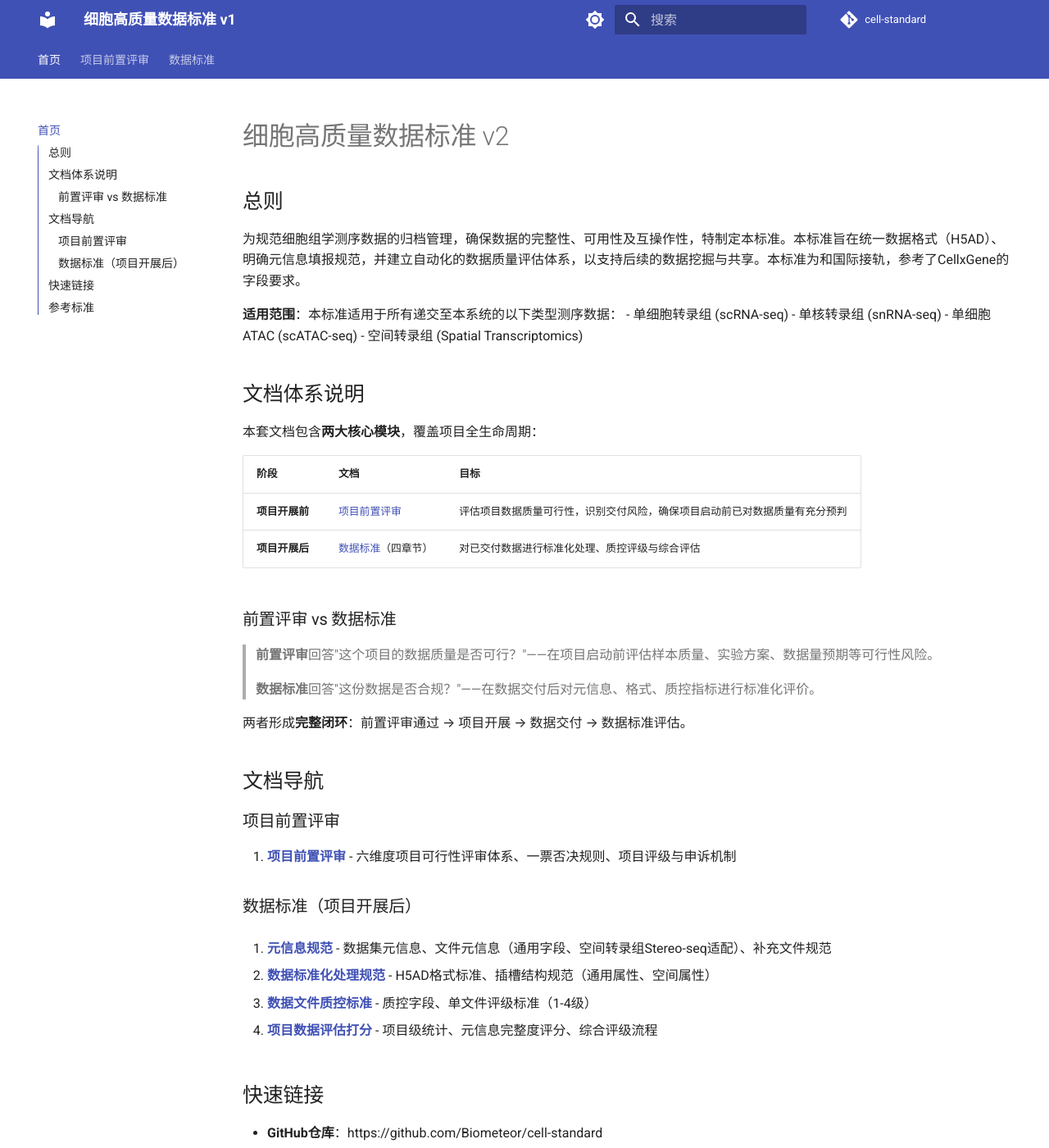
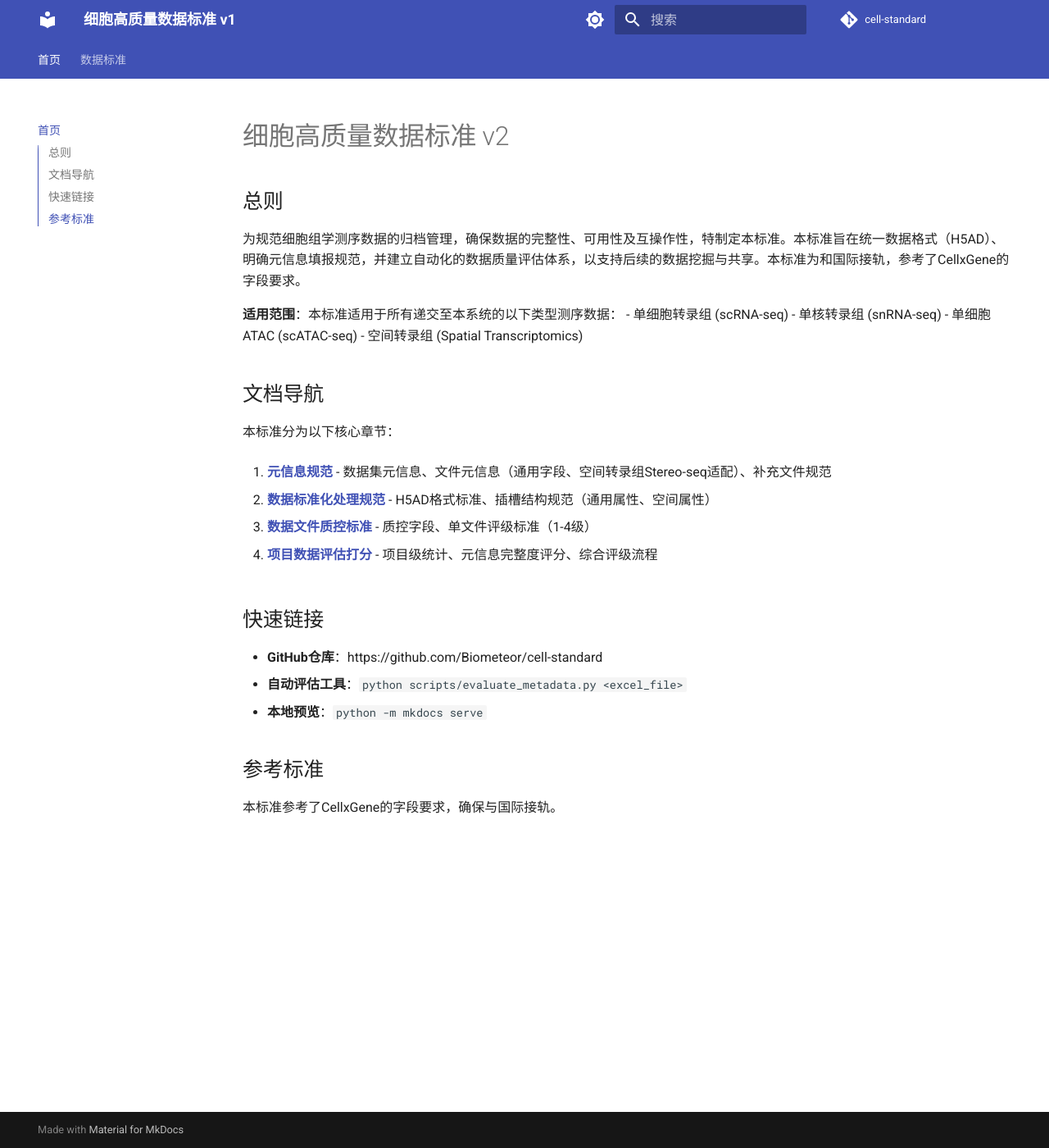
Before and after one commit to Biometeor/cell-standard, an MkDocs documentation site: the page built from docs/index.md, in a window 1280 px wide and 1400 px high. Shown: the whole window at 82% size. Built offline with MkDocs 1.6.1 and Material for MkDocs 9.7.7, drawn with Linux system fonts in a browser that asks for light colours; comment, search, counter and statistics services are not loaded; some of the changed lines change nothing that is shown.

Commit message:
Remove prereview - 删除项目前置评审文档

```diff
--- a/docs/index.md
+++ b/docs/index.md
@@ -10,30 +10,9 @@
 - 单细胞ATAC (scATAC-seq)
 - 空间转录组 (Spatial Transcriptomics)
 
-## 文档体系说明
-
-本套文档包含**两大核心模块**，覆盖项目全生命周期：
-
-| 阶段 | 文档 | 目标 |
-|------|------|------|
-| **项目开展前** | [项目前置评审](prereview.md) | 评估项目数据质量可行性，识别交付风险，确保项目启动前已对数据质量有充分预判 |
-| **项目开展后** | [数据标准](#文档导航)（四章节） | 对已交付数据进行标准化处理、质控评级与综合评估 |
-
-### 前置评审 vs 数据标准
-
-> **前置评审**回答"这个项目的数据质量是否可行？"——在项目启动前评估样本质量、实验方案、数据量预期等可行性风险。
->
-> **数据标准**回答"这份数据是否合规？"——在数据交付后对元信息、格式、质控指标进行标准化评价。
-
-两者形成**完整闭环**：前置评审通过 → 项目开展 → 数据交付 → 数据标准评估。
-
 ## 文档导航
 
-### 项目前置评审
-
-0. **[项目前置评审](prereview.md)** - 六维度项目可行性评审体系、一票否决规则、项目评级与申诉机制
-
-### 数据标准（项目开展后）
+本标准分为以下核心章节：
 
 1. **[元信息规范](metadata.md)** - 数据集元信息、文件元信息（通用字段、空间转录组Stereo-seq适配）、补充文件规范
 
--- a/docs/prereview.md
+++ /dev/null
@@ -1,380 +0,0 @@
-|  |
-| --- |
-| **PRE-PROJECT EVALUATION FRAMEWORK**  **细胞组学测序项目前置评审标准** |
-
-细胞高质量数据标准 · 补充篇
-
-—— 项目开展前的数据质量可行性评估 ——
-
-适用于 scRNA-seq / snRNA-seq / scATAC-seq / Spatial Transcriptomics
-
-包含 10x Visium / Visium HD / Stereo-seq 空间平台
-
-|  |
-| --- |
-| v1.1 | 2026-05-08 | 与《细胞高质量数据标准v2》配套使用 |
-
-# **一、总则**
-
-## **1.1 目的**
-
-本文档作为《细胞高质量数据标准v2》的补充篇，定义了项目开展前的数据质量可行性评估框架。现有标准侧重于数据入库后的质量检验，而本文档解决的是“实验还没做，如何提前判断这个项目的设计能不能产出达标数据”的问题。
-
-前置评审的核心目标：在投入实验资源之前，从实验设计、技术平台、样本质量、测序策略、数据管理、合规性六个维度进行系统性评估，最大限度降低“实验做完才发现数据不可用”的风险。
-
-## **1.2 适用范围**
-
-本评审标准适用于所有计划递交至本系统的细胞组学测序项目，包括但不限于：
-
-• 单细胞转录组（scRNA-seq）、单核转录组（snRNA-seq）
-
-• 单细胞 ATAC（scATAC-seq）
-
-• 空间转录组（10x Visium / Visium HD / Stereo-seq）
-
-评审时机为项目立项阶段或实验启动前，建议与项目申请/审批流程结合执行。
-
-## **1.3 评审原则**
-
-• 预防为主：前置评审的核心价值在于“提前发现问题”，而非“事后补救”。
-
-• 分级管理：按照风险等级差异化评审深度，高风险项目强制评审，常规项目快速通过。
-
-• 可操作性：评审标准必须基于实际可采集的信息，避免过度依赖主观判断。
-
-• 持续迭代：评审结果应反馈至实验设计环节，形成“设计→评审→优化→再评审”的闭环。
-
-• 探索性项目定义：首次对某组织类型或疾病模型进行单细胞/空间组学测序、无明确先验假设的发现类研究，可认定为探索性项目。探索性项目在样本量要求上可适当放宽（单细胞每组≥ 2 个生物学重复，空间组每组≥ 1 个重复切片），但应在评审材料中说明探索性依据，并在实验方案中标注相应的统计效力限制。
-
-# **二、评审维度与评分体系**
-
-## **2.1 评审维度总览**
-
-前置评审从六个维度对项目进行系统性评估，每个维度独立评分后汇总为综合评审结果。各维度权重及详细评分规则如下表所示：
-
-| **评审维度** | **权重** | **一级指标数** | **核心关注点** |
-| --- | --- | --- | --- |
-| **① 实验设计合理性** | 25% | 6 | 样本量、重复设计、对照组、统计效力、技术平台选型、多组学整合规划 |
-| **② 技术平台适配性** | 20% | 6 | 平台选型与研究目标匹配度、分辨率、捕获敏感度、平台成熟度、数据格式兼容性 |
-| **③ 样本质量预评估** | 20% | 5 | 组织来源、保存条件、细胞活力预期、样本复杂度、异质性风险 |
-| **④ 测序策略评估** | 15% | 4 | 测序深度、读长策略、测序模式、成本效益比 |
-| **⑤ 数据管理规划** | 10% | 4 | 元信息填报准备、文件命名规范、数据存储规划、共享计划 |
-| **⑥ 合规性评估** | 10% | 3 | 伦理审批、知情同意、数据安全、生物样本合规 |
-
-## **2.2 实验设计合理性（权重 25%）**
-
-实验设计是决定数据质量的根本因素。即使实验操作完美，设计缺陷也无法通过后期分析弥补。本维度评估项目的统计学严谨性和技术可行性。
-
-| **评分项** | **评分规则** | **分值** | **说明** |
-| --- | --- | --- | --- |
-| **样本量充足性** | 单细胞：每组≥ 3 个生物学重复；空间组：每组≥ 2 个重复切片；发现类项目可适当放宽 | 0-5 | 含重复数量和样本总量两个子项 |
-| **对照/实验组设计** | 是否设置合理的对照组（如正常 vs 疾病、处理 vs 未处理）；对照是否匹配研究目标 | 0-5 | 无对照组且研究目标需要时扣分 |
-| **统计效力评估** | 是否进行了样本量估算（power analysis）；预期检测的最小效应量是否合理 | 0-5 | 未做 power analysis 但样本量充足可得 3 分 |
-| **技术平台选型合理性** | 所选平台是否与研究目标匹配（如全转录组选择全长 vs 3′/5′端） | 0-5 | 重点评估平台能力与需求的匹配度 |
-| **多组学整合规划** | 是否规划了多组学数据整合（如 RNA+ATAC、RNA+蛋白质组）；整合方案是否可行 | 0-3 | 无多组学规划且不需要时得满分 |
-| **实验流程成熟度** | 实验方案是否有文献/预实验支撑；是否为新型组织/新平台组合 | 0-2 | 新型组织+新平台组合风险最高 |
-
-▶ *本维度满分 25 分，得分≥ 20 为优秀，15-19 为合格，10-14 为需改进，<10 为不合格。*
-
-## **2.3 技术平台适配性（权重 20%）**
-
-▶ 本表覆盖当前主流平台参数。对于 MERFISH、Slide-seq V2、CosMx SMI 等新兴平台，评审时应参考平台官方推荐参数，并关注其数据格式与 H5AD 标准的兼容性。新兴平台的项目建议提供预实验数据或文献支撑。
-
-评估所选技术平台能否满足研究目标的技术需求，包括分辨率、捕获敏感度、通量等关键参数。不同平台的典型参数范围如下表所示，评审时应对照检查项目规划是否在合理范围内。
-
-| **平台参数** | **10x Chromium (sc/snRNA)** | **10x Visium** | **10x Visium HD** | **Stereo-seq** |
-| --- | --- | --- | --- | --- |
-| **分辨率** | 单细胞级别 | 55 μm (Visium) 2 μm (CytAssist) | 2 μm bin | 500 nm / 可调 |
-| **捕获区域** | N/A | 6.5 × 6.5 mm (4992 spots) | 6.5 × 6.5 mm | 13 × 13 cm 可定制 |
-| **推荐测序深度** | 20K-50K reads/cell | 50K-100K reads/spot | 100K-300K reads/bin | 500-1000M reads/chip |
-| **预期基因数/cell** | 1500-5000 | 2000-8000/spot | 500-3000/bin | 500-3000/bin |
-| **组织类型限制** | 新鲜/冻存组织 | FFPE/新鲜冻存 | FFPE/新鲜冻存 | 新鲜冻存 |
-| **多组学兼容** | RNA+ATAC+V(D)J | RNA only | RNA only | RNA+ATAC |
-
-### **评分规则**
-
-| **评分项** | **评分规则** | **分值** | **说明** |
-| --- | --- | --- | --- |
-| **平台与目标匹配度** | 所选平台的分辨率、捕获范围是否满足研究目标（如细胞级分析不应选低分辨率平台） | 0-5 | 核心评分项，不匹配直接影响数据可用性 |
-| **测序深度规划合理性** | 规划的测序深度是否在上表推荐范围内；是否有充足的深度余量应对测序损失 | 0-4 | 深度不足是数据质量下降的常见原因 |
-| **平台成熟度与稳定性** | 所选平台是否为业界主流平台；是否有充分的文献支撑和生态支持 | 0-3 | 新平台/早期版本风险较高 |
-| **数据格式兼容性** | 平台输出数据是否可转换为标准 H5AD 格式；是否支持下游分析工具链 | 0-2 | 特别关注非标准输出格式的平台 |
-| **实验室能力评估** | 承接实验的实验室是否有该平台的成熟操作经验；是否有质控体系 | 0-3 | 可通过历史项目数据证明 |
-| **内部历史数据参考** | 实验室是否有同平台、同组织类型的历史项目数据及 QC 结果；历史数据是否达到入库标准 | 0-3 | 有达标历史数据可显著提升评分；无历史数据但平台成熟可得 1 分 |
-
-▶ *本维度满分 20 分，得分≥ 16 为优秀，12-15 为合格，8-11 为需改进，<8 为不合格。*
-
-## **2.4 样本质量预评估（权重 20%）**
-
-样本质量是数据质量的物质基础。本维度基于项目规划阶段可采集的信息，对样本的潜在质量风险进行预判。对于新鲜组织和冻存组织，评估重点有所不同。
-
-| **评分项** | **评分规则** | **分值** | **说明** |
-| --- | --- | --- | --- |
-| **组织来源明确性** | 组织来源、种属、品系是否明确；是否有明确的解剖学诊断；是否为罕见组织类型 | 0-5 | 罕见组织类型需额外评估可行性 |
-| **样本保存条件** | 新鲜组织：从取材到处理的时间是否在允许范围内；冻存组织：冻存流程是否符合标准（液氮速率、保存温度、复冻方式） | 0-5 | 保存条件不当是数据质量下降的首要原因 |
-| **细胞活力预期** | 是否有预实验数据支撑细胞活力预期；对于难解离组织（如纤维化组织）是否有备选方案 | 0-5 | 无预实验数据但组织类型常见可得 3 分 |
-| **样本复杂度评估** | 组织复杂度（如含量的脂肪、胶原蛋白、钙化组织）是否会影响解离效率；是否有应对方案 | 0-3 | 特别关注空间组学的组织透化效果 |
-| **异质性风险评估** | 样本间的异质性来源（批次效应、操作者差异、设备差异）是否已识别并有控制方案 | 0-2 | 异质性是批次效应的主要来源 |
-
-▶ *本维度满分 20 分，得分≥ 16 为优秀，12-15 为合格，8-11 为需改进，<8 为不合格。*
-
-## **2.5 测序策略评估（权重 15%）**
-
-测序策略直接影响数据的深度、准确性和可用性。本维度评估测序方案的合理性和充裕度。
-
-| **评分项** | **评分规则** | **分值** | **说明** |
-| --- | --- | --- | --- |
-| **测序深度充足性** | 规划测序深度是否达到推荐值的 1.2 倍以上（考虑测序损失）；是否有深度优化方案 | 0-5 | 深度不足是数据质量下降的常见原因 |
-| **读长策略合理性** | 读长选择是否匹配平台和研究目标（如 PE150 为 10x 推荐，SE50 为 Visium 推荐） | 0-4 | 读长不当会影响比对效率 |
-| **测序模式规划** | 是否规划了合理的测序模式（如是否需要双端测序、是否需要 Index sequencing） | 0-3 | 多样本混浠测序时特别重要 |
-| **成本效益比** | 测序预算是否合理；是否有测序深度与成本的权衡分析 | 0-3 | 避免过度测序或测序不足 |
-
-▶ *本维度满分 15 分，得分≥ 12 为优秀，9-11 为合格，6-8 为需改进，<6 为不合格。*
-
-## **2.6 数据管理规划（权重 10%）**
-
-数据管理规划的充分性直接影响数据入库时的元信息完整度和数据可用性。本维度评估项目是否已建立完善的数据管理方案。
-
-| **评分项** | **评分规则** | **分值** | **说明** |
-| --- | --- | --- | --- |
-| **元信息采集方案** | 是否已准备《细胞高质量数据标准v2》要求的元信息采集表；是否已对应填报字段建立了采集流程 | 0-5 | 元信息缺失是数据入库失败的主要原因 |
-| **文件命名规范** | 是否已制定统一的文件命名规则（如 {sample\_id}.h5ad）；是否已建立样本 ID 编码体系 | 0-2 | 命名混乱会导致数据关联失败 |
-| **数据存储规划** | 是否已规划原始数据的存储方案（存储介质、备份策略、保留周期） | 0-2 | 原始数据丢失不可恢复 |
-| **数据共享计划** | 是否已规划数据共享方案（如 GEO/SRA 递交、内部共享平台）；是否符合 FAIR 原则 | 0-1 | 推荐但非强制 |
-
-▶ 本维度满分 10 分，得分≥ 8 为优秀，6-7 为合格，4-5 为需改进，<4 为不合格。
-
-## **2.7 合规性评估（权重 10%）**
-
-合规性是数据合法使用和共享的前提。本维度评估项目是否已获得必要的伦理审批和数据使用授权。
-
-| **评分项** | **评分规则** | **分值** | **说明** |
-| --- | --- | --- | --- |
-| **伦理审批** | 是否已获得 IRB/伦理委员会审批；审批范围是否覆盖本项目的所有实验内容 | 0-5 | 一票否决项：未获批且需要审批的项目直接不合格 |
-| **知情同意** | 是否已获得受试者知情同意；同意范围是否包含数据共享条款 | 0-3 | 数据共享需特别关注同意范围 |
-| **数据安全规划** | 是否已制定数据安全方案（加密存储、访问控制、脱敏方案） | 0-2 | 涉及人类遗传资料时必须有脱敏方案 |
-
-▶ *本维度满分 10 分，得分≥ 8 为优秀，6-7 为合格，3-5 为需改进，<3 为不合格。但伦理审批为一票否决项。*
-
-# **三、综合评审结果与决策**
-
-## **3.1 综合得分计算**
-
-综合得分 = Σ（各维度得分 × 权重），满分 100 分。各维度得分按百分制折算后加权求和。例如：实验设计得分 20/25，折算为 80%，加权后贡献 25% × 80% = 20 分。
-
-## **3.2 评审等级划分**
-
-| **等级** | **综合得分** | **定义** | **建议操作** |
-| --- | --- | --- | --- |
-| **A 级** | ≥ 85 分 | 优秀——项目设计全面合理，预期可产出高质量数据 | 直接启动实验，按计划执行。建议在实验过程中按《细胞高质量数据标准v2》进行过程质控。 |
-| **B 级** | 70-84 分 | 合格——项目设计基本合理，存在少量可改进项 | 建议对标评分较低的维度进行优化后启动。如无法优化，需在实验方案中明确记录风险点及应对措施。 |
-| **C 级** | 50-69 分 | 需改进——项目设计存在明显短板，数据质量风险较高 | 必须进行重大修改后重新评审。重点关注得分最低的维度，制定改进方案并重新提交评审。 |
-| **D 级** | < 50 分 | 不合格——项目设计存在严重缺陷，预期无法产出可用数据 | 建议暂停项目，重新设计实验方案。特别关注实验设计和技术平台两个核心维度。 |
-
-## **3.3 一票否决规则**
-
-以下情形触发一票否决，无论综合得分如何，直接判定为 D 级（不合格）：
-
-• 未获得伦理审批且项目需要伦理审批（人体样本、临床样本）
-
-• 技术平台与研究目标严重不匹配（如用低分辨率平台做细胞亚群分析）
-
-• 无任何生物学重复设计（除非为单样本探索性项目）
-
-• 样本保存条件严重不符合标准且无改进方案
-
-# **四、评审流程**
-
-## **4.1 评审时机**
-
-前置评审应在以下时间节点执行：
-
-• 项目立项阶段：作为项目审批的必要环节
-
-• 实验启动前：确保实验方案经过评审后才投入资源
-
-• 实验方案重大变更时：任何影响核心设计的变更均需重新评审
-
-## **4.2 评审流程图**
-
-评审流程分为以下四个阶段：
-
-| **阶段** | **步骤** | **责任方** | **产出物** | **备注** |
-| --- | --- | --- | --- | --- |
-| **1** | **项目申请** | 项目负责人 | 项目申请表 + 实验方案 | 填写前置评审所有必填字段，提交支撑材料 |
-| **2** | **初审** | 数据管理团队 | 初审评分表 + 意见反馈 | 对各维度进行独立评分，标注风险点 |
-| **3** | **修改与复审** | 项目负责人 + 评审团队 | 修改方案 + 复审结果 | C/D 级项目必须修改后重新提交 |
-| **4** | **终审与决策** | 评审委员会 | 终审报告 + 决策意见 | A/B 级项目可直接通过；涉及重大资源投入的项目需委员会审批 |
-
-## **4.3 评审材料清单**
-
-项目负责人在提交前置评审时，应准备以下材料：
-
-## **4.4 评审有效期与变更管理**
-
-前置评审结果的有效期为自评审通过之日起 6 个月。超过有效期未启动实验的项目，需重新提交评审或由评审团队确认原评审结果仍然适用。
-
-以下情形视为“重大变更”，必须重新提交前置评审：
-
-• 技术平台更换（如从 10x Chromium 切换至 Stereo-seq）
-
-• 样本量变化超过原方案的 30%
-
-• 新增或取消实验组/对照组
-
-• 新增多组学整合维度（如原仅 RNA，新增 ATAC）
-
-• 测序深度调整超过推荐值的 20%
-
-• 核心研究目标发生实质性改变
-
-非重大变更（如样本 ID 调整、测序读长微调、文件命名规则变更等）由项目负责人书面记录并通知数据管理团队备案即可，无需重新评审。
-
-## **4.5 加急评审通道**
-
-对于时间紧迫的项目，可申请加急评审。加急评审适用于以下情形：
-
-• 临床紧急样本，需在限定时间窗口内完成测序
-
-• 项目截止日期临近，常规评审流程无法满足时间要求
-
-• 其他经评审负责人认可的紧急情形
-
-加急评审规则如下：
-
-• 加急评审应在 3 个工作日内完成全部评审流程
-
-• 低风险项目（预估 A 级）可简化为“初审 + 终审”两阶段，跳过复审环节
-
-• 加急评审的评审记录需标注“加急”标识，并在常规评审周期内补充完整评审意见
-
-• 加急评审不降低评审标准，仅压缩流程时间
-
-## **4.6 评审委员会组成**
-
-评审委员会负责终审与决策，由以下人员组成：
-
-• 数据管理负责人（委员会主席）：负责评审流程的组织和最终决策
-
-• 技术平台负责人（1 名）：评估技术平台适配性和测序策略
-
-• 领域专家（1-2 名）：根据项目涉及的组织类型/疾病领域指定，评估实验设计的科学合理性
-
-• 合规审查员（1 名）：负责伦理审批和数据安全合规性审查
-
-评审委员会成员应具备以下资质：
-
-• 熟悉细胞组学测序技术及数据分析流程
-
-• 了解《细胞高质量数据标准v2》的入库要求
-
-• 无利益冲突（与项目申请方无直接合作关系）
-
-▶ 涉及重大资源投入（如预算超过设定阈值）的项目，终审需经评审委员会全体成员一致同意方可通过。
-
-## **4.7 争议处理与申诉机制**
-
-项目负责人对评审结果有异议时，可按以下流程提出申诉：
-
-• 申诉时限：收到评审结果后 5 个工作日内
-
-• 申诉材料：书面申诉函（说明异议理由及补充支撑材料）
-
-• 受理方：评审委员会主席
-
-• 复议流程：评审委员会主席指定不少于 2 名未参与原评审的成员进行独立复议
-
-• 复议决定：复议结果为最终决定，应在 5 个工作日内反馈给项目负责人
-
-申诉期间，原评审结果暂不执行。复议维持原结果的，项目按原评审等级执行；复议变更结果的，按新等级执行。
-
-## **4.8 评审记录归档与追溯**
-
-评审过程文件应完整归档，作为项目元信息的一部分长期保存。归档内容包括：
-
-• 项目申请表及全部支撑材料
-
-• 各阶段评审评分表及评审意见
-
-• 修改记录及复审结果（如适用）
-
-• 终审报告及决策意见
-
-• 申诉及复议记录（如适用）
-
-归档要求：评审记录应与项目数据关联存储，保留期限不少于数据保留周期。评审记录应支持按项目 ID、评审时间、评审等级等维度检索，以便后续质量追溯和评审标准优化。
-
-| **材料类别** | **具体内容** | **必要性** | **备注** |
-| --- | --- | --- | --- |
-| **项目概述** | 研究目标、科学问题、预期成果 | 必填 |  |
-| **实验方案** | 完整的实验设计（含样本量、重复设计、对照组、时间线） | 必填 |  |
-| **技术平台说明** | 平台型号、版本、试剂/试剂盒版本及供应商信息、实验室资质 | 必填 |  |
-| **样本信息表** | 按《细胞高质量数据标准v2》元信息规范填写 | 必填 | 可预填，标注“计划值” |
-| **测序方案** | 测序平台、测序模式、读长、预期深度、预算 | 必填 |  |
-| **伦理审批文件** | IRB 审批意见、知情同意书 | 条件必填 | 人体/临床样本必填，动物实验按规定 |
-| **预实验数据** | 如有预实验结果，提供 QC 报告 | 推荐 | 可显著提升评分 |
-| **文献支撑** | 类似实验设计的参考文献 | 推荐 | 新型组织/新平台组合时强烈推荐 |
-| **Power Analysis 报告** | 样本量估算报告 | 推荐 | 可显著提升统计效力评分 |
-
-# **五、评审结果与入库标准的衔接**
-
-## **5.1 前后衔接逻辑**
-
-前置评审与《细胞高质量数据标准v2》的入库评估形成完整的质量管控闭环：
-
-| **阶段** | **评估工具** | **评估对象** | **核心目标** |
-| --- | --- | --- | --- |
-| **项目前** | **本文档（前置评审标准）** | 实验设计方案 | 预防设计缺陷，降低数据质量风险 |
-| **实验中** | **过程质控（QC checkpoint）** | 中间产出物 | 及时发现偏差，避免资源浪费 |
-| **数据入库** | **《细胞高质量数据标准v2》** | 最终数据文件 | 确保入库数据质量达标 |
-
-## **5.2 前置评审等级与入库评级的对应关系**
-
-前置评审等级与入库评级之间存在预期对应关系。如果前置评审为 A 级但入库评级显著偏低，应回溯分析原因（实验执行偏差、批次效应等）。
-
-| **前置评审等级** | **预期入库评级** | **偏差预警** | **建议回溯方向** |
-| --- | --- | --- | --- |
-| **A 级（≥ 85）** | 1级（优质）或 2级（合格） | 如入库评级 ≤ 3级，触发预警 | 检查实验执行过程、批次效应、样本保存 |
-| **B 级（70-84）** | 2级（合格）或 3级（让步） | 如入库评级 = 4级，触发预警 | 检查评审时识别的风险点是否实际发生 |
-| **C 级（50-69）** | 3级（让步）或 4级（不合格） | 预期内 | 建议强化过程质控，提前准备补救方案 |
-| **D 级（< 50）** | 应重新设计，不应入库 | 不适用 | 重新设计实验方案后重新评审 |
-
-# **六、附录**
-
-## **附录 A：前置评审快速自检表**
-
-以下为项目负责人自检用的简化版检查清单。建议在正式提交评审前先完成自检，确保基本条件满足。
-
-| **序号** | **检查项** | **是否满足** | **备注** |
-| --- | --- | --- | --- |
-| 1 | 研究目标明确，可转化为具体的实验设计 | □ 是 □ 否 |  |
-| 2 | 样本量≥ 3 个生物学重复（单细胞）或 ≥ 2 个重复（空间组） | □ 是 □ 否 | 探索性项目可放宽 |
-| 3 | 已设置合理的对照组/实验组 | □ 是 □ 否 □ 不适用 |  |
-| 4 | 所选平台的分辨率和捕获能力满足研究目标 | □ 是 □ 否 |  |
-| 5 | 测序深度达到推荐值的 1.2 倍以上 | □ 是 □ 否 |  |
-| 6 | 样本保存条件符合标准（新鲜/冻存流程） | □ 是 □ 否 |  |
-| 7 | 已获得伦理审批（如适用） | □ 是 □ 否 □ 不适用 | 人体/临床样本必须 |
-| 8 | 已准备元信息采集表（按 v2 标准） | □ 是 □ 否 |  |
-| 9 | 已建立统一的文件命名规则和样本 ID 编码体系 | □ 是 □ 否 |  |
-| 10 | 实验室具有该平台的成熟操作经验和质控体系 | □ 是 □ 否 |  |
-
-▶ *自检表中所有“否”项均应在提交评审时提供书面说明。*
-
-## **附录 B：常见风险点与应对策略**
-
-| **风险类别** | **典型表现** | **影响维度** | **建议应对策略** |
-| --- | --- | --- | --- |
-| **样本量不足** | 生物学重复 < 3，无法支撑统计推断 | 实验设计 | 进行 power analysis，补充样本或调整研究目标 |
-| **平台选型失当** | 使用低分辨率平台做细胞级分析 | 技术平台 | 重新评估平台选型，考虑多平台互补 |
-| **组织解离困难** | 纤维化/钙化组织解离效率低 | 样本质量 | 制定备选方案（如 snRNA-seq 替代 scRNA-seq） |
-| **测序深度不足** | 测序深度低于推荐值，基因检测灵敏度下降 | 测序策略 | 调整测序预算，或减少样本数量换取深度 |
-| **元信息缺失** | 实验完成后无法填写必填字段 | 数据管理 | 实验前建立采集流程，实验中实时记录 |
-| **批次效应** | 不同批次间数据质量差异显著 | 样本质量 | 引入技术复制/内参，随机化样本处理顺序 |
-| **空间组织透化不当** | Visium 组织透化时间不当导致基因捕获下降 | 技术平台 | 按组织类型优化透化时间，必要时做预实验 |
-
-## **附录 C：版本记录**
-
-| **版本** | **日期** | **修订内容** | **作者** |
-| --- | --- | --- | --- |
-| v1.0 | 2026-05-07 | 初版发布，建立六维度前置评审框架 |  |
-| v1.1 | 2026-05-08 | 修正数据管理维度评分一致性；补充评审有效期、加急通道、委员会组成、申诉机制、归档要求；新增探索性项目定义、历史数据参考评分项、新兴平台说明 |  |
--- a/mkdocs.yml
+++ b/mkdocs.yml
@@ -31,7 +31,6 @@
 
 nav:
   - 首页: index.md
-  - 项目前置评审: prereview.md
   - 数据标准:
     - 元信息规范: metadata.md
     - 数据标准化处理规范: standardization.md
```
